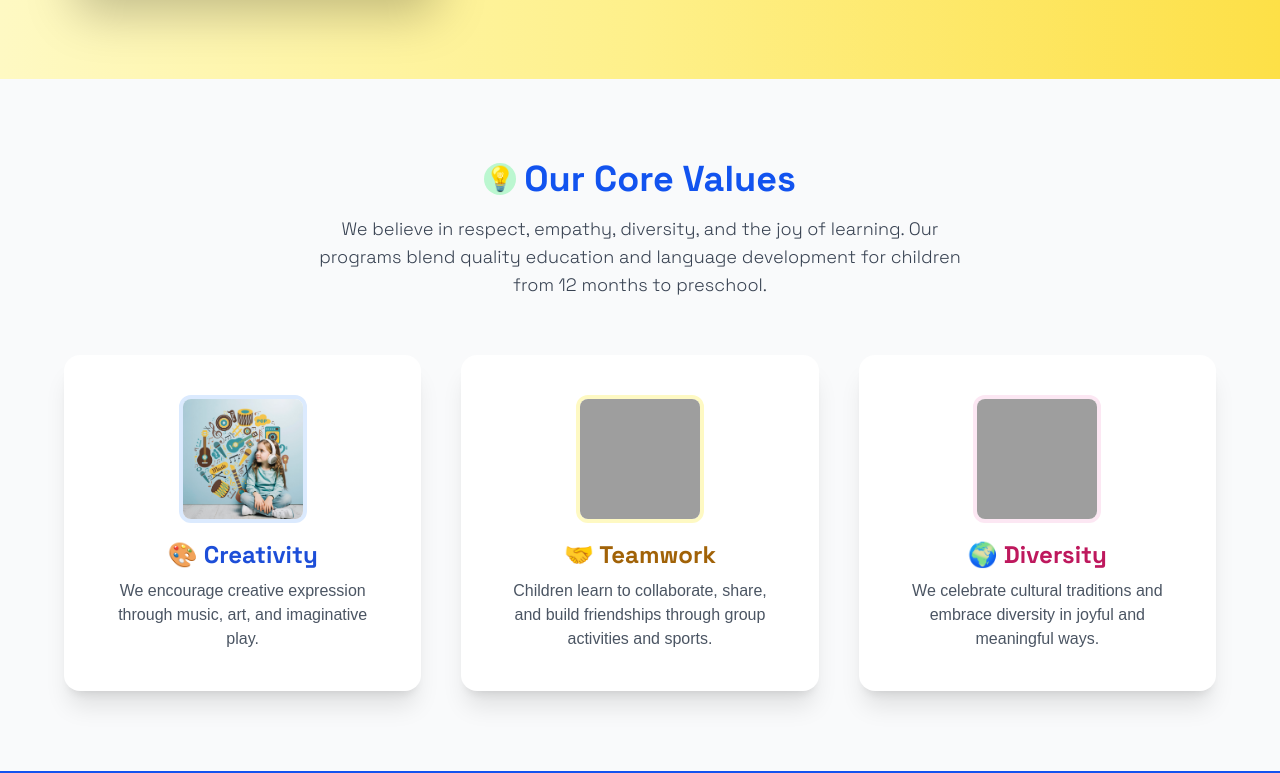
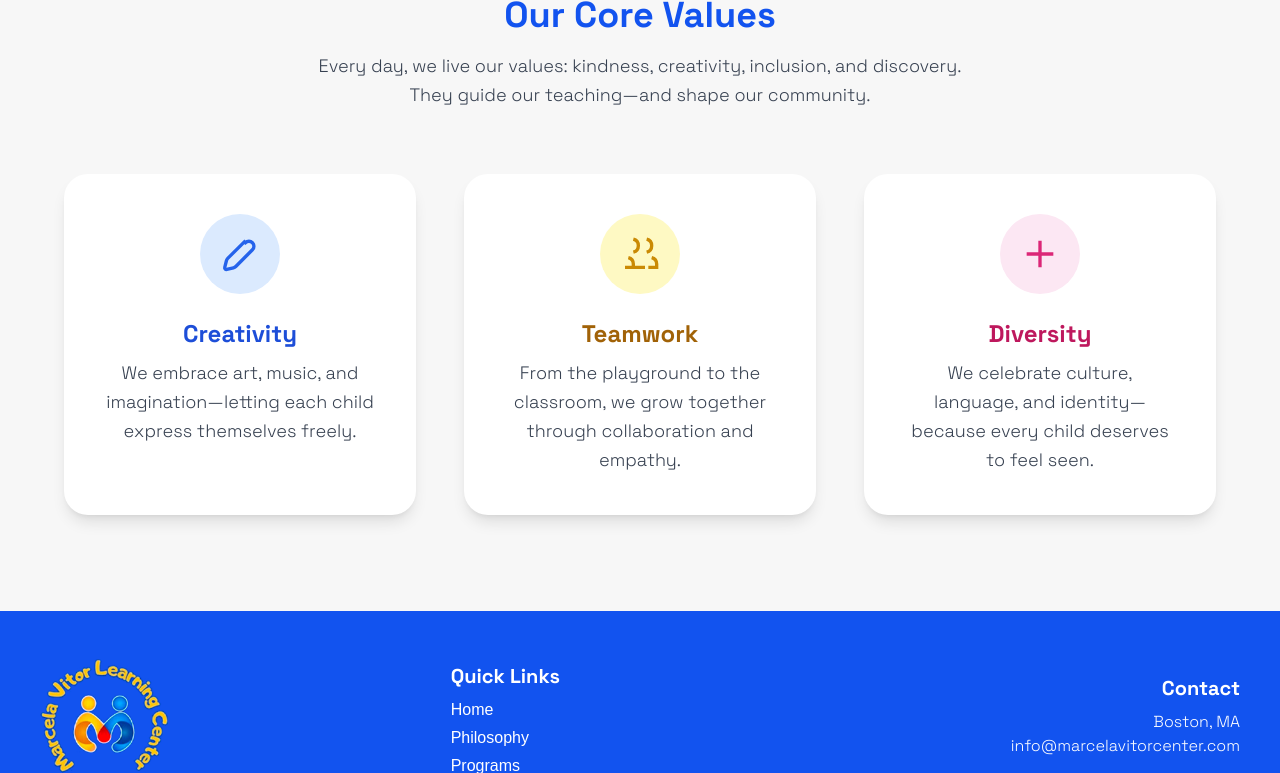
Before and after one commit to everinnovation/marcela_vitor_learning_center, a Django app: page /about/ in a window 1280 px wide. Shown: the part 1863-2636 px from the top of the page. Run offline with Django 5.2, Linux system fonts and the light colour scheme; some libraries are stand-ins or nearby versions; some web fonts are replaced; grey boxes are pictures that could not be loaded.

Commit message:
feat: finish home layout and correct about layout

```diff
--- a/platform/static/base.css
+++ b/platform/static/base.css
@@ -13,13 +13,13 @@
 
 :root {
     --school-primary-blue: #1253EF;
+    --school-program-bg-yellow: #FCC802;
     --school-text-color-light: #FFFFFF;
     --school-text-color-dark: #353535;
     --school-section-bg-color-light: #F8F8F8;
     --school-button-hover-bg: #FFFFFF;
     --school-button-hover-text: #1253EF;
     --school-heading-color-dark: #1253EF;
-    --school-program-bg-yellow: #FCC802;
     --secondary-color-dark: #1253EF;
 }
 
--- a/platform/templates/front/about.html
+++ b/platform/templates/front/about.html
@@ -2,107 +2,118 @@
 {% load static %}
 
 {% block title %}
-    About
+    About Us
 {% endblock %}
 
 {% block content %}
-<!-- Hero Section -->
-<section class="w-full bg-gradient-to-br from-[var(--school-primary-blue)] to-blue-400 py-24 px-4 md:px-10 flex flex-col items-center justify-center relative overflow-hidden">
+<section class="w-full min-h-[80vh] bg-[var(--school-primary-blue)] py-20 px-4 md:px-10 flex items-center justify-center text-white relative overflow-hidden" style="--school-primary-blue: #1253EF;">
     <div class="absolute top-0 left-0 w-40 h-40 bg-yellow-300 opacity-20 rounded-full blur-2xl"></div>
     <div class="absolute bottom-0 right-0 w-32 h-32 bg-pink-300 opacity-20 rounded-full blur-2xl"></div>
-    <div class="max-w-4xl mx-auto text-center relative z-10">
-        <h1 class="text-6xl md:text-7xl space-grotesk-bold text-white mb-6 tracking-wide drop-shadow-lg">
-            Who We Are
+
+    <div class="max-w-6xl mx-auto flex flex-col items-center justify-center relative z-10 text-center">
+        <h1 class="text-8xl space-grotesk-bold mb-6" style="letter-spacing: 0.08em;">
+            ABOUT US
         </h1>
-        <p class="text-xl md:text-2xl space-grotesk-light text-white mb-8 max-w-2xl mx-auto">
-            Marcela Vitor Learning Center is a vibrant, bilingual space where children grow, explore, and thrive. Our approach blends Montessori principles with a warm, multicultural environment.
+        <p class="text-base lg:text-lg space-grotesk-light" style="color: var(--school-text-color-light); max-width: 100%;">
+            We are a bilingual learning center dedicated to valuing every child. Here, we believe curiosity is the starting point for great achievements. Our team welcomes, encourages, and celebrates diversity, fostering a safe, inclusive, and joyful environment. Join us as we build a bright future together!
         </p>
-        <div class="flex justify-center">
-            <img src="{% static 'assets/about_hero.jpg' %}" alt="Children learning together"
-                class="mx-auto rounded-3xl shadow-2xl border-8 border-yellow-300 w-full max-w-xl object-cover transition-transform hover:scale-105 duration-300">
-        </div>
     </div>
 </section>
 
-<!-- Mission & Vision Section -->
-<section class="w-full py-20 px-4 md:px-10 bg-white">
-    <div class="max-w-6xl mx-auto grid grid-cols-1 md:grid-cols-2 gap-16 items-center">
+<section class="w-full py-24 px-4 md:px-10 bg-white">
+    <div class="max-w-7xl mx-auto grid grid-cols-1 md:grid-cols-2 gap-20 items-center">
         <div class="space-y-10">
             <div>
-                <h2 class="text-4xl space-grotesk-bold text-[var(--school-heading-color-dark)] mb-3 flex items-center gap-2">
-                    <span class="inline-block w-8 h-8 bg-blue-200 rounded-full flex items-center justify-center text-blue-700 text-2xl">🎯</span>
+                <h2 class="text-4xl space-grotesk-bold text-[var(--school-heading-color-dark)] mb-3 flex items-center gap-3">
                     Our Mission
                 </h2>
-                <p class="text-lg space-grotesk-light text-gray-700">
-                    We nurture each child's curiosity and individuality, fostering growth through play, exploration, and meaningful relationships. Our bilingual curriculum (Portuguese-English) encourages cultural awareness and a lifelong love of learning.
+                <p class="text-lg space-grotesk-light text-gray-700 leading-relaxed">
+                    To nurture the potential of each child through exploration, play, and loving guidance. Our bilingual (Portuguese-English) environment fosters independence, empathy, and joy in learning.
                 </p>
             </div>
             <div>
-                <h2 class="text-4xl space-grotesk-bold text-[var(--school-heading-color-dark)] mb-3 flex items-center gap-2">
-                    <span class="inline-block w-8 h-8 bg-yellow-200 rounded-full flex items-center justify-center text-yellow-700 text-2xl">🌟</span>
+                <h2 class="text-4xl space-grotesk-bold text-[var(--school-heading-color-dark)] mb-3 flex items-center gap-3">
                     Our Vision
                 </h2>
-                <p class="text-lg space-grotesk-light text-gray-700">
-                    To inspire confident, compassionate learners who celebrate diversity and contribute positively to their communities.
+                <p class="text-lg space-grotesk-light text-gray-700 leading-relaxed">
+                    We envision a community of confident, creative learners who honor diversity and lead with kindness and curiosity.
                 </p>
             </div>
         </div>
         <div class="flex justify-center">
             <img src="{% static 'assets/mission_vision.jpg' %}" alt="Children playing"
-                class="rounded-3xl shadow-2xl border-4 border-blue-100 w-full max-w-md object-cover transition-transform hover:scale-105 duration-300">
+                class="rounded-3xl shadow-xl border-4 border-blue-100 w-full max-w-md object-cover">
         </div>
     </div>
 </section>
 
-<!-- Team Section -->
-<section class="w-full py-20 px-4 md:px-10 bg-gradient-to-r from-yellow-100 via-yellow-200 to-yellow-300">
+<section class="w-full py-24 px-4 md:px-10 bg-gradient-to-r from-yellow-100 via-yellow-200 to-yellow-300">
     <div class="max-w-6xl mx-auto flex flex-col md:flex-row items-center gap-12">
-        <div class="flex-shrink-0 w-full md:w-1/3 flex justify-center">
-            <img src="{% static 'assets/professora.jpg' %}" alt="Marcela Vitor, Diretora"
-                class="rounded-3xl shadow-2xl border-8 border-white h-[350px] w-full md:h-[400px] object-cover transition-transform hover:scale-105 duration-300">
+        <div class="w-full md:w-1/2 flex justify-center">
+            <img src="{% static 'assets/professora.jpg' %}" alt="Marcela Vitor"
+                class="rounded-3xl shadow-2xl border-8 border-white h-[400px] w-full object-cover">
         </div>
-        <div class="w-full md:w-2/3 text-center md:text-left space-y-4">
-            <h2 class="text-4xl space-grotesk-bold text-[var(--school-heading-color-dark)] mb-2 flex items-center gap-2">
-                <span class="inline-block w-8 h-8 bg-pink-200 rounded-full flex items-center justify-center text-pink-700 text-2xl">👩‍🏫</span>
-                Meet Our Director
+        <div class="w-full md:w-1/2 text-center md:text-left space-y-4">
+            <h2 class="text-4xl space-grotesk-bold text-[var(--school-heading-color-dark)] flex items-center gap-3">
+                Meet Marcela Vitor
             </h2>
-            <p class="text-lg space-grotesk-light text-gray-800">
-                Marcela Vitor is a speech-language pathologist with 9 years of experience in Massachusetts schools. Her passion for education and child development shapes our center's caring, inclusive philosophy.
+            <p class="text-lg space-grotesk-light text-gray-800 leading-relaxed">
+                Marcela is a bilingual speech-language pathologist with nearly a decade of experience in Massachusetts public schools. Her mission? To create a safe, inclusive environment where children grow with love and confidence.
             </p>
-            <p class="text-lg space-grotesk-light text-gray-800">
-                Our team of educators brings expertise, warmth, and dedication to every child’s journey.
+            <p class="text-lg space-grotesk-light text-gray-800 leading-relaxed">
+                Her team shares this passion—each educator brings expertise and warmth, creating meaningful learning every day.
             </p>
         </div>
     </div>
 </section>
 
-<!-- Values Section -->
-<section class="w-full py-20 px-4 md:px-10 bg-gray-50">
-    <div class="max-w-6xl mx-auto text-center mb-14">
-        <h2 class="text-4xl space-grotesk-bold text-[var(--school-heading-color-dark)] mb-4 flex items-center justify-center gap-2">
-            <span class="inline-block w-8 h-8 bg-green-200 rounded-full flex items-center justify-center text-green-700 text-2xl">💡</span>
+<section class="w-full py-24 px-4 md:px-10 bg-[#f7f7f7]">
+  <div class="max-w-7xl mx-auto text-center mb-16">
+    <h2 class="text-4xl space-grotesk-bold text-[var(--school-heading-color-dark)] mb-4 flex items-center justify-center gap-3">
       Our Core Values
     </h2>
-        <p class="text-lg space-grotesk-light text-gray-700 mx-auto max-w-2xl">
-            We believe in respect, empathy, diversity, and the joy of learning. Our programs blend quality education and language development for children from 12 months to preschool.
+    <p class="text-lg space-grotesk-light text-gray-700 max-w-2xl mx-auto leading-relaxed">
+      Every day, we live our values: kindness, creativity, inclusion, and discovery. They guide our teaching—and shape our community.
     </p>
   </div>
-    <div class="grid grid-cols-1 md:grid-cols-3 gap-10 max-w-6xl mx-auto">
-        <div class="bg-white rounded-2xl shadow-xl p-10 flex flex-col items-center hover:shadow-2xl transition-shadow duration-300">
-            <img src="{% static 'assets/musica.jpg' %}" alt="Creativity icon" class="w-32 h-32 object-cover rounded-xl mb-4 border-4 border-blue-100">
-            <h3 class="text-2xl space-grotesk-bold text-blue-700 mb-2 flex items-center gap-2">🎨 Creativity</h3>
-            <p class="text-gray-600 text-center">We encourage creative expression through music, art, and imaginative play.</p>
+
+  <div class="grid grid-cols-1 md:grid-cols-3 gap-12 max-w-6xl mx-auto">
+    <div class="bg-white rounded-3xl shadow-lg p-10 flex flex-col items-center hover:shadow-xl transition">
+      <div class="w-20 h-20 mb-6 rounded-full bg-blue-100 flex items-center justify-center">
+        <svg class="w-10 h-10 text-blue-600" fill="none" stroke="currentColor" stroke-width="2" viewBox="0 0 24 24">
+          <path d="M15.232 5.232a3 3 0 114.243 4.243l-10 10a3 3 0 01-1.414.793l-4 1a1 1 0 01-1.213-1.213l1-4a3 3 0 01.793-1.414l10-10z"/>
+        </svg>
       </div>
-        <div class="bg-white rounded-2xl shadow-xl p-10 flex flex-col items-center hover:shadow-2xl transition-shadow duration-300">
-            <img src="{% static 'assets/futebol.jpg' %}" alt="Teamwork icon" class="w-32 h-32 object-cover rounded-xl mb-4 border-4 border-yellow-100">
-            <h3 class="text-2xl space-grotesk-bold text-yellow-700 mb-2 flex items-center gap-2">🤝 Teamwork</h3>
-            <p class="text-gray-600 text-center">Children learn to collaborate, share, and build friendships through group activities and sports.</p>
+      <h3 class="text-2xl space-grotesk-bold text-blue-700 mb-2">Creativity</h3>
+      <p class="text-lg space-grotesk-light text-gray-700 text-center leading-relaxed">
+        We embrace art, music, and imagination—letting each child express themselves freely.
+      </p>
     </div>
-        <div class="bg-white rounded-2xl shadow-xl p-10 flex flex-col items-center hover:shadow-2xl transition-shadow duration-300">
-            <img src="{% static 'assets/eventos.jpg' %}" alt="Diversity icon" class="w-32 h-32 object-cover rounded-xl mb-4 border-4 border-pink-100">
-            <h3 class="text-2xl space-grotesk-bold text-pink-700 mb-2 flex items-center gap-2">🌍 Diversity</h3>
-            <p class="text-gray-600 text-center">We celebrate cultural traditions and embrace diversity in joyful and meaningful ways.</p>
+
+    <div class="bg-white rounded-3xl shadow-lg p-10 flex flex-col items-center hover:shadow-xl transition">
+      <div class="w-20 h-20 mb-6 rounded-full bg-yellow-100 flex items-center justify-center">
+        <svg class="w-10 h-10 text-yellow-600" fill="none" stroke="currentColor" stroke-width="2" viewBox="0 0 24 24">
+          <path d="M17 20h5v-2a4 4 0 00-3-3.87M9 20h6M3 20h5v-2a4 4 0 00-3-3.87M16 3.13a4 4 0 010 7.75M8 3.13a4 4 0 010 7.75"/>
+        </svg>
+      </div>
+      <h3 class="text-2xl space-grotesk-bold text-yellow-700 mb-2">Teamwork</h3>
+      <p class="text-lg space-grotesk-light text-gray-700 text-center leading-relaxed">
+        From the playground to the classroom, we grow together through collaboration and empathy.
+      </p>
+    </div>
+
+    <div class="bg-white rounded-3xl shadow-lg p-10 flex flex-col items-center hover:shadow-xl transition">
+      <div class="w-20 h-20 mb-6 rounded-full bg-pink-100 flex items-center justify-center">
+        <svg class="w-10 h-10 text-pink-600" fill="none" stroke="currentColor" stroke-width="2" viewBox="0 0 24 24">
+          <path d="M12 4v16m8-8H4"/>
+        </svg>
+      </div>
+      <h3 class="text-2xl space-grotesk-bold text-pink-700 mb-2">Diversity</h3>
+      <p class="text-lg space-grotesk-light text-gray-700 text-center leading-relaxed">
+        We celebrate culture, language, and identity—because every child deserves to feel seen.
+      </p>
     </div>
   </div>
 </section>
+
 {% endblock %}
```
Also changed, not shown: platform/templates/front/home.html (+6 -3 lines), platform/static/assets/children.png (added), platform/static/assets/criancas.png (deleted), platform/static/assets/home_background.png, platform/static/assets/imagem_fundo.png (deleted), platform/static/assets/lateral_banner.png (added), platform/static/assets/main_image_background.png (added), platform/templates/front/contact.html (added), platform/website/views/contact.py (added). Lines whose indentation alone changed are shown as unchanged.
